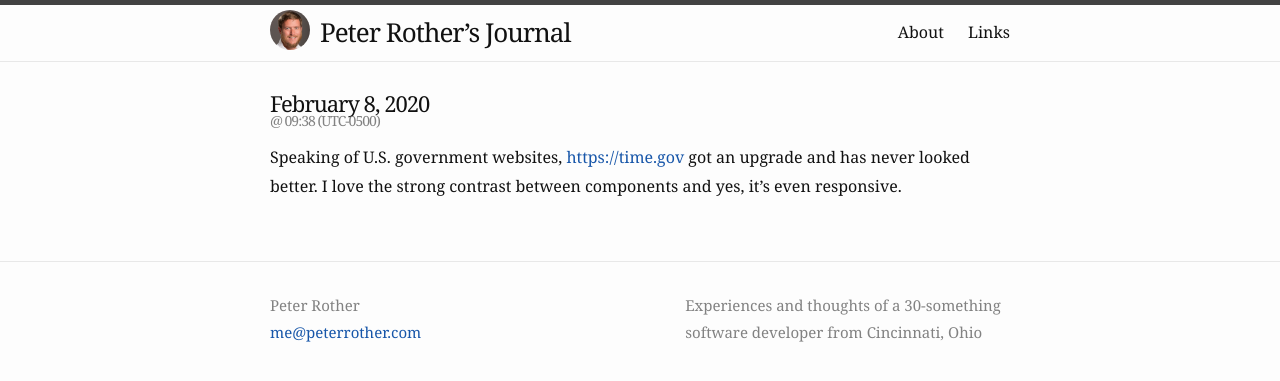
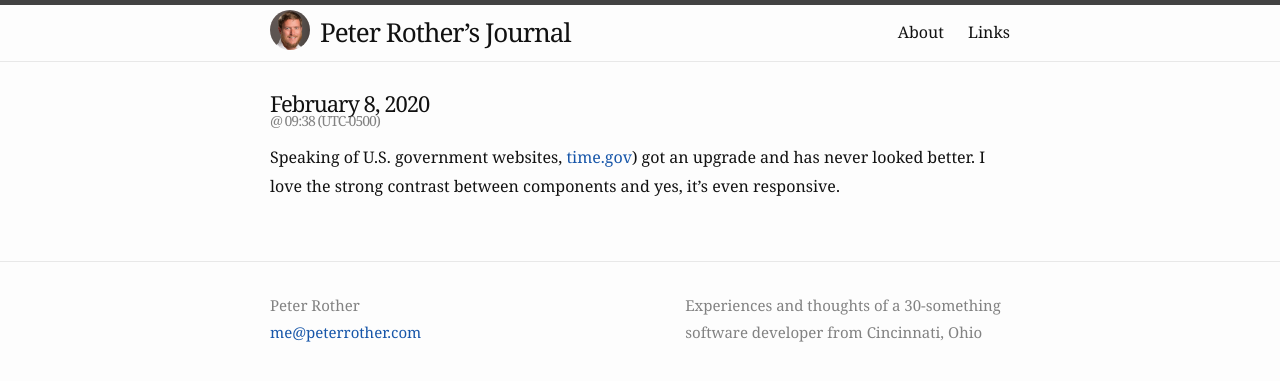
Before and after one commit to peterrother/peterrother.github.io, a Jekyll site: the page built from _posts/2020-02-08-micropost-25.md, in a window 1280 px wide. Shown: the top 381 px of the page. Built offline with Jekyll 4.4.1, drawn with Linux system fonts in a browser that asks for light colours; some of the changed lines change nothing that is shown.

Commit message:
Fix bad link

```diff
--- a/_posts/2020-02-08-micropost-25.md
+++ b/_posts/2020-02-08-micropost-25.md
@@ -4,4 +4,4 @@
 date: 2020-02-08 09:38:34 -0500
 ---
 
-Speaking of U.S. government websites, [https://time.gov](time.gov) got an upgrade and has never looked better. I love the strong contrast between components and yes, it's even responsive.
+Speaking of U.S. government websites, [time.gov](https://time.gov)) got an upgrade and has never looked better. I love the strong contrast between components and yes, it's even responsive.
```
